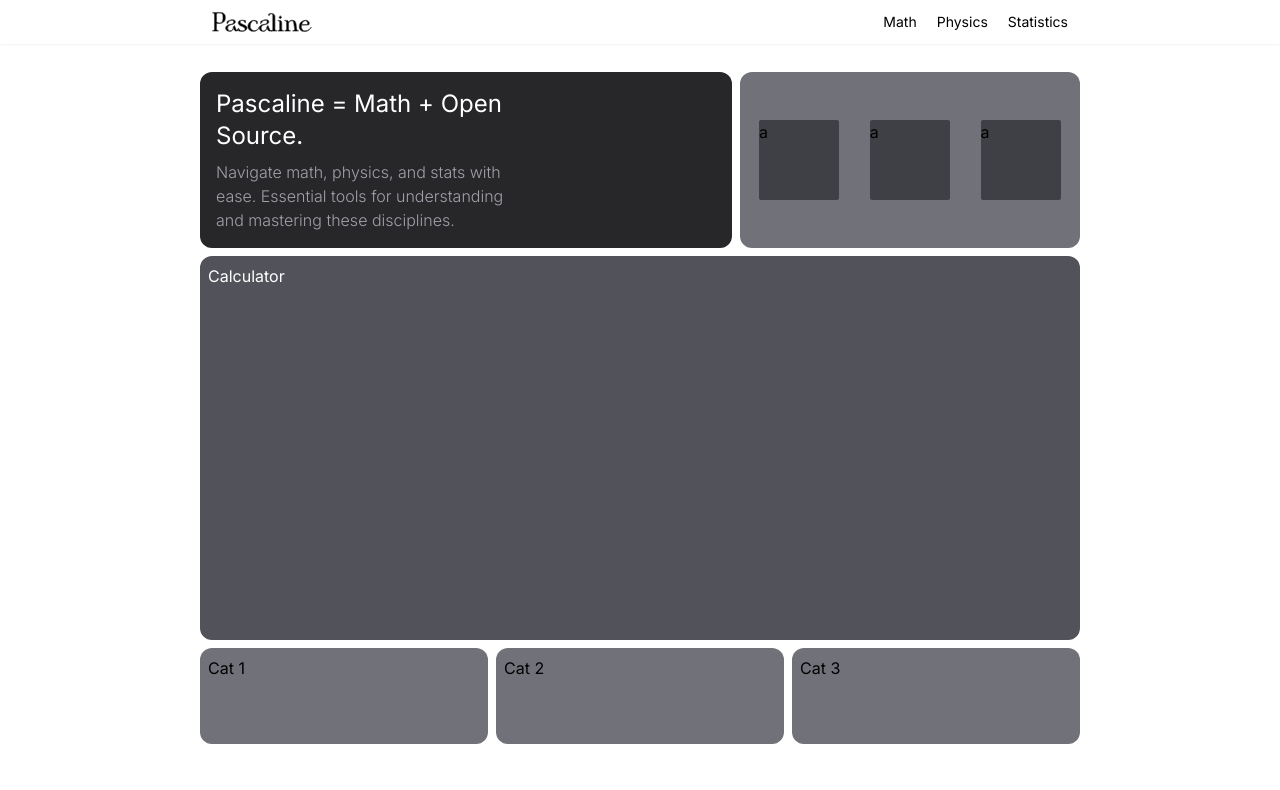
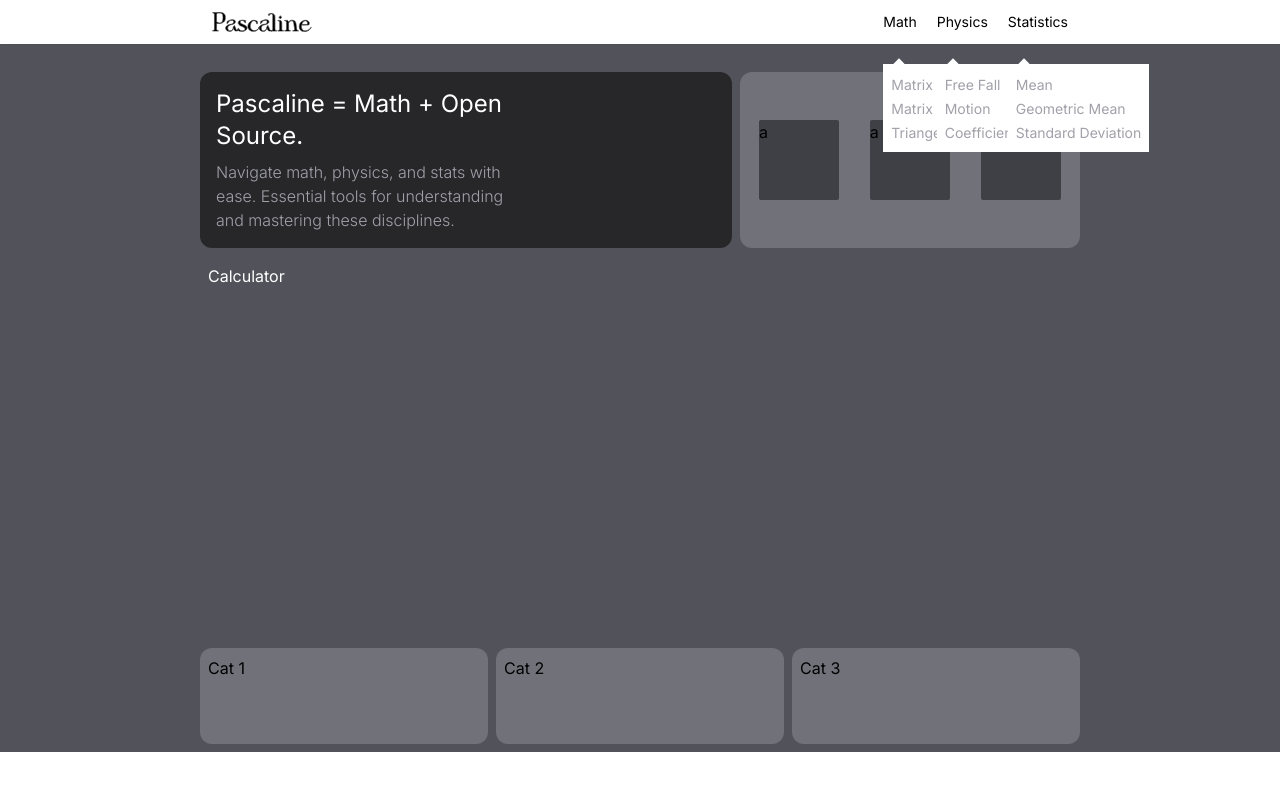
Before and after one commit to Hctor11/pascaline, a Next.js app: page / in a window 1280 px wide. Shown: the top 790 px of the page. Built offline with nearby package versions, Linux system fonts and the light colour scheme.

Commit message:
[add] navigation sublinks general structure

```diff
--- a/components/Header.tsx
+++ b/components/Header.tsx
@@ -3,7 +3,7 @@
 
 const Header = () => {
   return (
-    <div className="w-full bg-white">
+    <div className="w-full bg-zinc-600">
         <Navigation/>
         <Grid/>
     </div>
--- a/components/Navigation/NavigationLinks.tsx
+++ b/components/Navigation/NavigationLinks.tsx
@@ -1,3 +1,5 @@
+import Link from "next/link";
+
 interface Link {
   name: string;
   submenu: boolean;
@@ -16,63 +18,75 @@
 
 const NavigationLinks = () => {
   const links: Link[] = [
-    { name: "Math" , submenu: true, sublink: [
+    {
+      name: "Math",
+      submenu: true,
+      sublink: [
         {
           head: "Math11",
           mySubLinks: [
             {
-                    name: 'Matrix',
-                    link: "/Math/Matrix"
+              name: "Matrix",
+              link: "/Math/Matrix",
             },
             {
-                    name: 'Matrix Determinant',
-                    link: "/Math/Determinant"
+              name: "Matrix Determinant",
+              link: "/Math/Determinant",
             },
             {
-                    name: 'Triange Solver',
-                    link: "/Math/Triangle"
-                }
-            ]
-        }
-    ]},
-    { name: "Physics" , submenu: true, sublink: [
+              name: "Triange Solver",
+              link: "/Math/Triangle",
+            },
+          ],
+        },
+      ],
+    },
+    {
+      name: "Physics",
+      submenu: true,
+      sublink: [
         {
           head: "Physics22",
           mySubLinks: [
             {
-                    name: 'Free Fall',
-                    link: "/Phy/call"
+              name: "Free Fall",
+              link: "/Phy/call",
             },
             {
-                    name: 'Motion',
-                    link: "/Phy/cotion"
+              name: "Motion",
+              link: "/Phy/cotion",
             },
             {
-                    name: 'Coefficient',
-                    link: "/Phy/coefficient"
-                }
-            ]
-        }
-    ]},
-    { name: "Statistics" , submenu: true, sublink: [
+              name: "Coefficient",
+              link: "/Phy/coefficient",
+            },
+          ],
+        },
+      ],
+    },
+    {
+      name: "Statistics",
+      submenu: true,
+      sublink: [
         {
           head: "Statistics33",
           mySubLinks: [
             {
-                    name: 'Mean',
-                    link: "/Math/mean"
+              name: "Mean",
+              link: "/Math/mean",
             },
             {
-                    name: 'Geometric Mean',
-                    link: "/Math/geomean"
+              name: "Geometric Mean",
+              link: "/Math/geomean",
             },
             {
-                    name: 'Standard Deviation',
-                    link: "/Math/std"
-                }
-            ]
-        }
-    ]},
+              name: "Standard Deviation",
+              link: "/Math/std",
+            },
+          ],
+        },
+      ],
+    },
   ];
 
   return (
@@ -81,6 +95,36 @@
         <>
           <div className="md:mb-0 mb-6 cursor-pointer hover:text-gray-500">
             <h1 className="text-2xl md:text-sm">{link.name}</h1>
+            {link.submenu && (
+              <div>
+                <div className="absolute top-10">
+                  <div className="py-3">
+                    <div className="w-2 h-2 left-3 absolute mt-2 bg-white rotate-45"></div>
+                  </div>
+                  <div className="bg-white p-2">
+                    {link.sublink?.map((sublinks) => (
+                      <>
+                        <div className="">
+                          {/* <h1>{sublinks.head}</h1> */}
+                          {sublinks.mySubLinks.map((sublinks) => (
+                            <>
+                              <li>
+                                <Link
+                                  href={sublinks.link}
+                                  className="text-sm text-zinc-400 hover:text-zinc-500"
+                                >
+                                  {sublinks.name}
+                                </Link>
+                              </li>
+                            </>
+                          ))}
+                        </div>
+                      </>
+                    ))}
+                  </div>
+                </div>
+              </div>
+            )}
           </div>
         </>
       ))}
```
Lines whose indentation alone changed are shown as unchanged.
